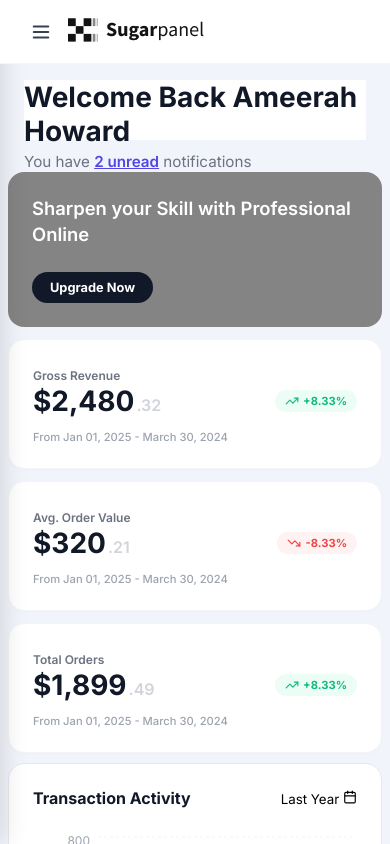
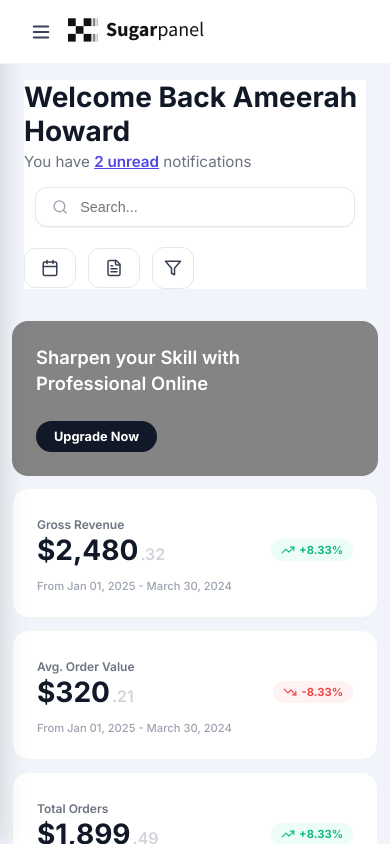
Before and after one commit to Ashmitakamothi/sugarpanel, a React (Vite) app: page / in a window 390 px wide. Shown: the top 844 px of the page. Built offline with nearby package versions, Linux system fonts and the light colour scheme.

Commit message:
Refactor dashboard layout and styling for improved responsiveness and consistency

```diff
--- a/src/App.css
+++ b/src/App.css
@@ -11,6 +11,7 @@
   min-height: 100vh;
   display: flex;
   flex-direction: column;
+  width: auto;
   transition: filter 0.3s ease;
 }
 
@@ -22,10 +23,11 @@
 .dashboard-content-area {
   display: flex;
   flex-direction: column;
-  gap: 12px; /* Reduced from 24px to tighten vertical layout */
-  max-width: 1402px;
-  width: calc(100% - 48px);
-  margin: 0 auto 48px 24px;
+  gap: 12px;
+  max-width: 1440px;
+  width: 100%;
+  padding: 0 24px;
+  margin: 0 auto 48px auto;
   height: fit-content;
 }
 
@@ -376,8 +378,9 @@
 
   /* Dashboard content */
   .dashboard-content-area {
-    width: calc(100% - 32px);
-    margin: 0 auto 32px 16px;
+    width: 100%;
+    padding: 0 20px;
+    margin: 0 auto 32px auto;
   }
 }
 
@@ -424,18 +427,24 @@
 
   /* Dashboard content area narrower padding */
   .dashboard-content-area {
-    width: calc(100% - 24px);
-    margin: 0 auto 24px 12px;
+    width: 100%;
+    padding: 0 16px;
+    margin: 0 auto 24px auto;
     gap: 10px;
   }
 
   /* Header on mobile */
   .header {
-    flex-direction: column;
-    align-items: flex-start;
-    gap: 12px;
-    margin: 12px 0 16px 12px;
-    width: calc(100% - 24px);
+    display: flex !important;
+    flex-direction: column !important;
+    align-items: flex-start !important;
+    height: auto !important;
+    gap: 16px;
+    margin: 12px auto 24px 16px;
+    width: calc(100% - 32px);
+    background: transparent;
+    visibility: visible !important;
+    opacity: 1 !important;
   }
 
   .welcome-title {
@@ -457,17 +466,29 @@
     max-width: 100%;
   }
 
+  .search-shortcut {
+    display: none;
+  }
+
   .header-actions {
-    width: 100%;
+    display: flex !important;
+    width: 100% !important;
     justify-content: flex-start;
     flex-wrap: wrap;
+    gap: 8px;
   }
 
   .action-btn {
-    flex: 1;
+    flex: 1 1 auto;
+    min-width: fit-content;
     justify-content: center;
     font-size: 0.8rem;
-    padding: 8px 10px;
+    padding: 8px 12px;
+    white-space: nowrap;
+  }
+
+  .action-label {
+    display: block; /* Ensure it stays visible but we control button width */
   }
 
   /* Top header */
@@ -534,13 +555,14 @@
   }
 
   .dashboard-content-area {
-    width: calc(100% - 16px);
-    margin: 0 auto 16px 8px;
+    width: 100%;
+    padding: 0 12px;
+    margin: 0 auto 16px auto;
   }
 
   .header {
-    margin: 8px 0 12px 8px;
-    width: calc(100% - 16px);
+    margin: 8px auto 12px 12px;
+    width: calc(100% - 24px);
   }
 
   .welcome-title {
```
